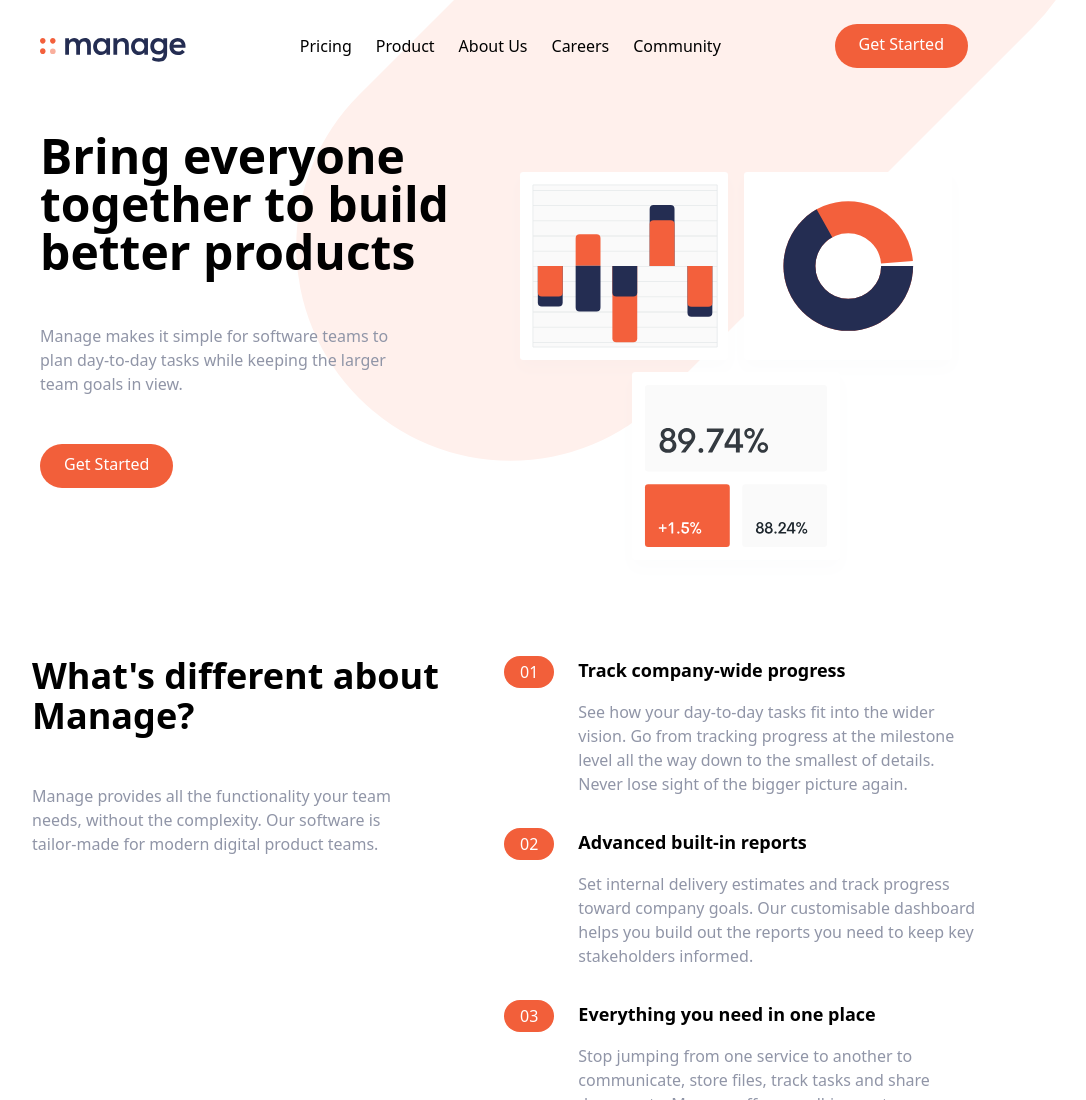
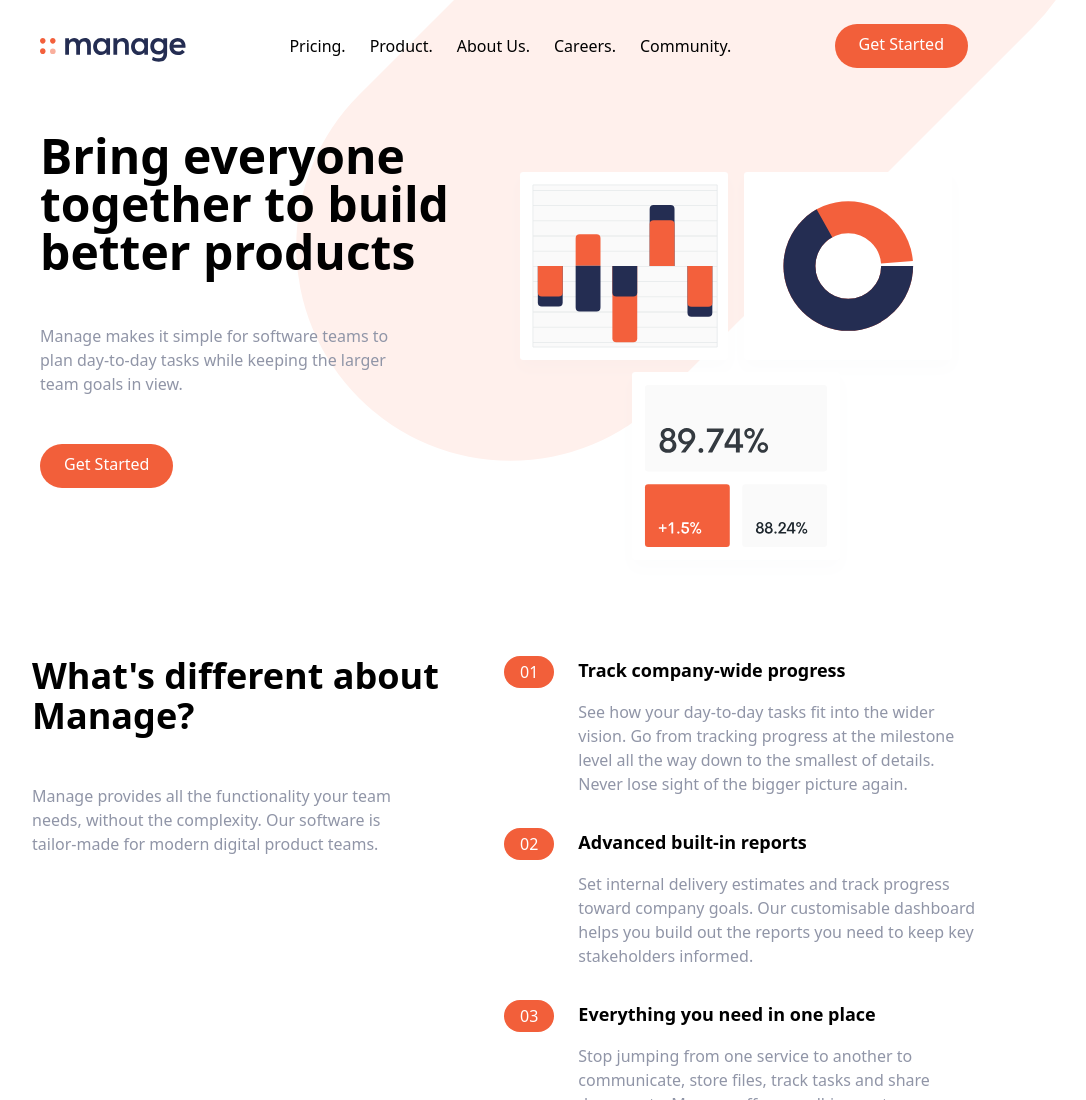
Before and after one commit to bilgekaana123/Tailwind-Tutorial, a plain HTML site: page Tailwind-Website/index.html in a window 1280 px wide. Shown: the top 1100 px of the page, without its empty margins (136-1222 px from the left). Drawn offline with nearby package versions, Linux system fonts and the light colour scheme; files whose address does not match are found by name.

Commit message:
Updated index.html

```diff
--- a/Tailwind-Website/index.html
+++ b/Tailwind-Website/index.html
@@ -44,11 +44,11 @@
             </div>
             <!-- Menu Items -->
             <div class="hidden space-x-6 md:flex">
-                <a href="#" class="hover:text-darkGrayishBlue">Pricing</a>
-                <a href="#" class="hover:text-darkGrayishBlue">Product</a>
-                <a href="#" class="hover:text-darkGrayishBlue">About Us</a>
-                <a href="#" class="hover:text-darkGrayishBlue">Careers</a>
-                <a href="#" class="hover:text-darkGrayishBlue">Community</a>
+                <a href="#" class="hover:text-darkGrayishBlue">Pricing.</a>
+                <a href="#" class="hover:text-darkGrayishBlue">Product.</a>
+                <a href="#" class="hover:text-darkGrayishBlue">About Us.</a>
+                <a href="#" class="hover:text-darkGrayishBlue">Careers.</a>
+                <a href="#" class="hover:text-darkGrayishBlue">Community.</a>
             </div>
             <!-- Button -->
             <a href="#"
```
Also changed, not shown: Tailwind-Website/script.js (line endings or trailing spaces).
